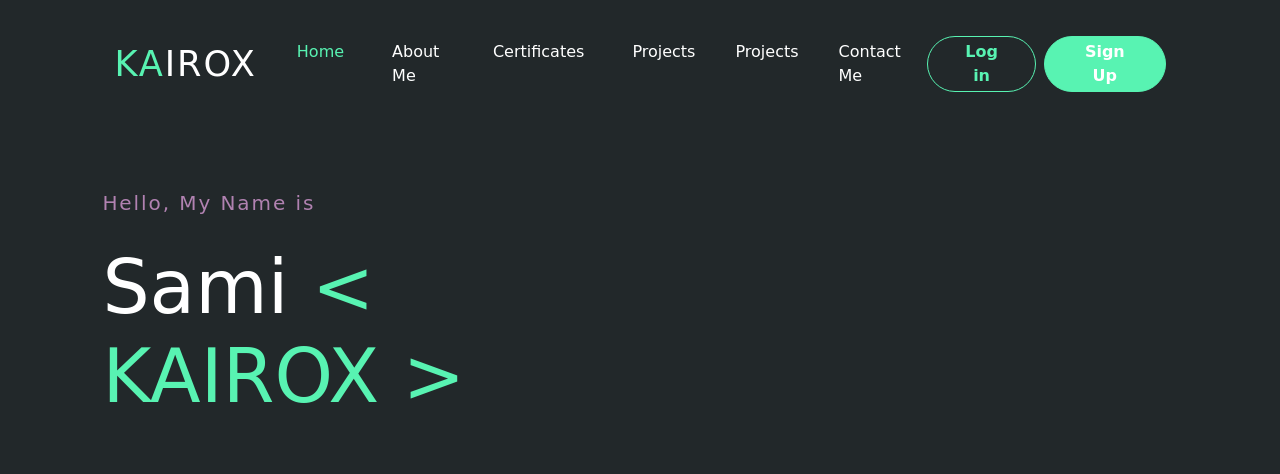
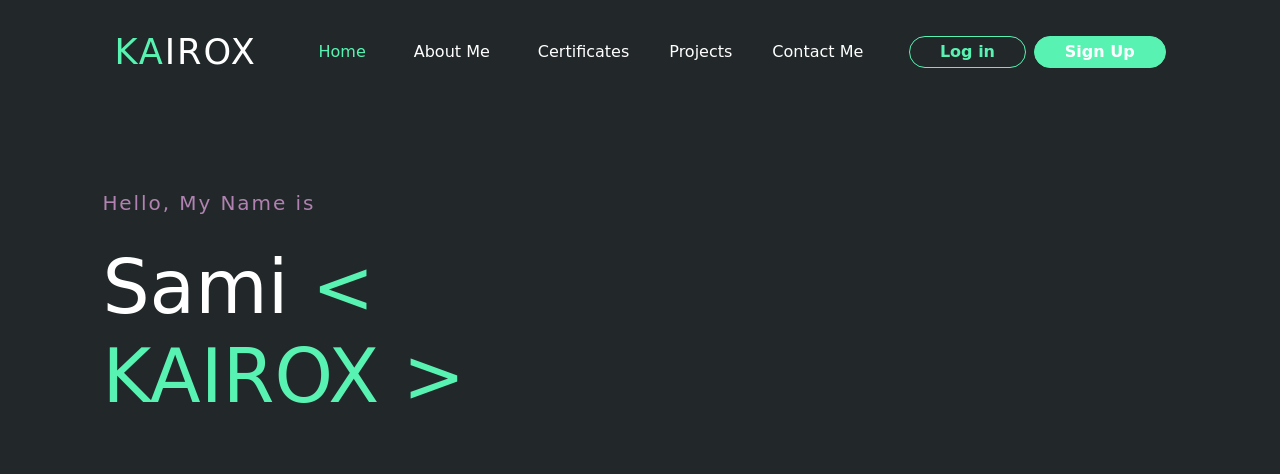
Before and after one commit to sami-almusawa/Kairox, a plain HTML site: page index.html in a window 1280 px wide. Shown: the top 474 px of the page. Drawn offline with nearby package versions, Linux system fonts and the light colour scheme.

Commit message:
Update index.html

```diff
--- a/index.html
+++ b/index.html
@@ -31,7 +31,7 @@
                         <li class="nav-item"><a class="nav-link active" aria-current="page" href="#home">home</a></li>
                         <li class="nav-item"><a class="nav-link" href="HTML/about me.html">About Me </a></li>
                         <li class="nav-item"><a class="nav-link" href="HTML/Certificates.html">Certificates</a></li>
-                        <li class="nav-item"><a class="nav-link" href="../HTML/projects.html">Projects</a></li>
+                        <!-- <li class="nav-item"><a class="nav-link" href="../HTML/projects.html">Projects</a></li> -->
                          <a class="nav-link" href="../HTML/projects.html">Projects</a>
                         <li class="nav-item"><a class="nav-link" href="HTML/Contact-Me.html">Contact Me</a></li>
                     </ul>
```
